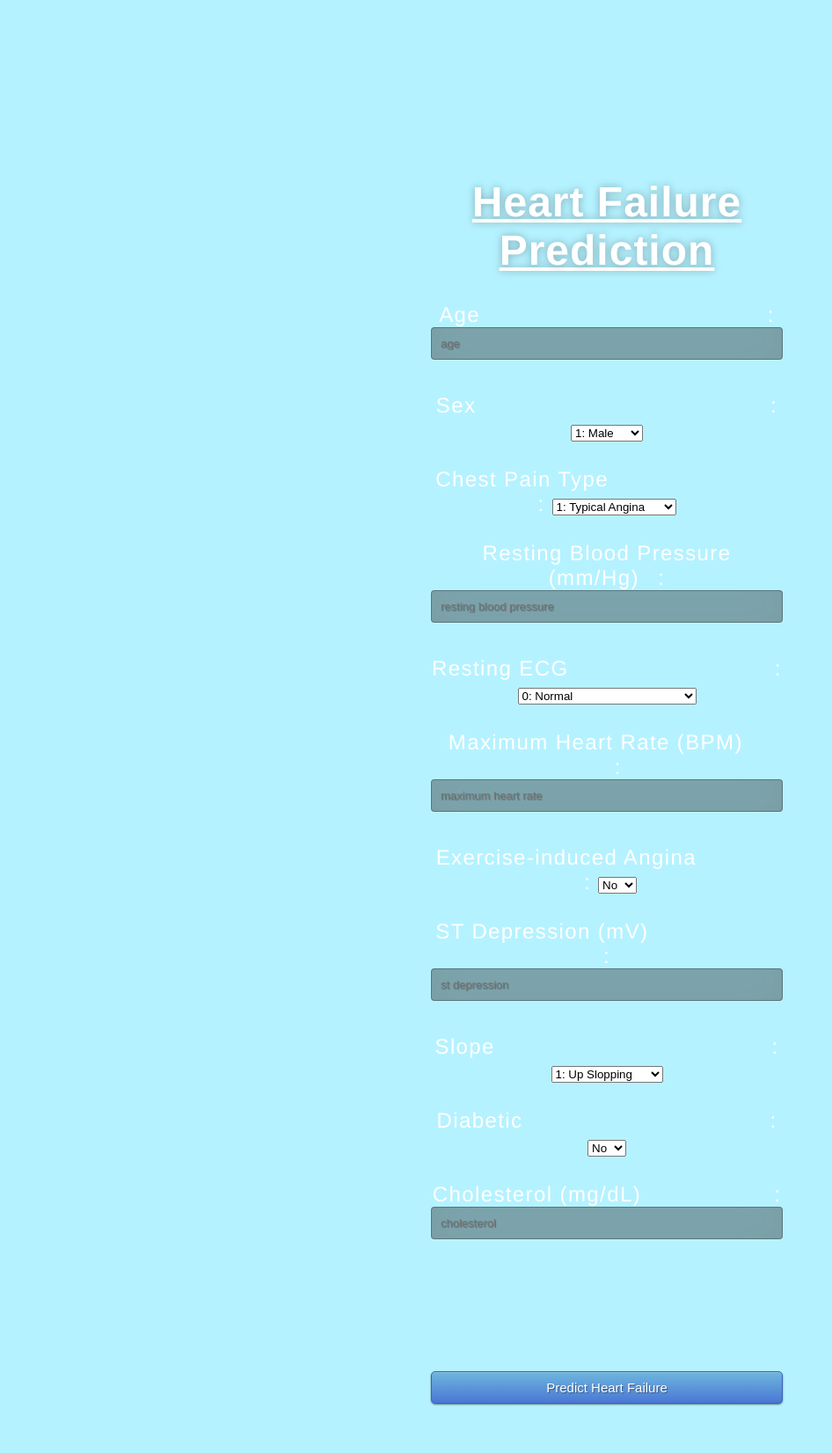
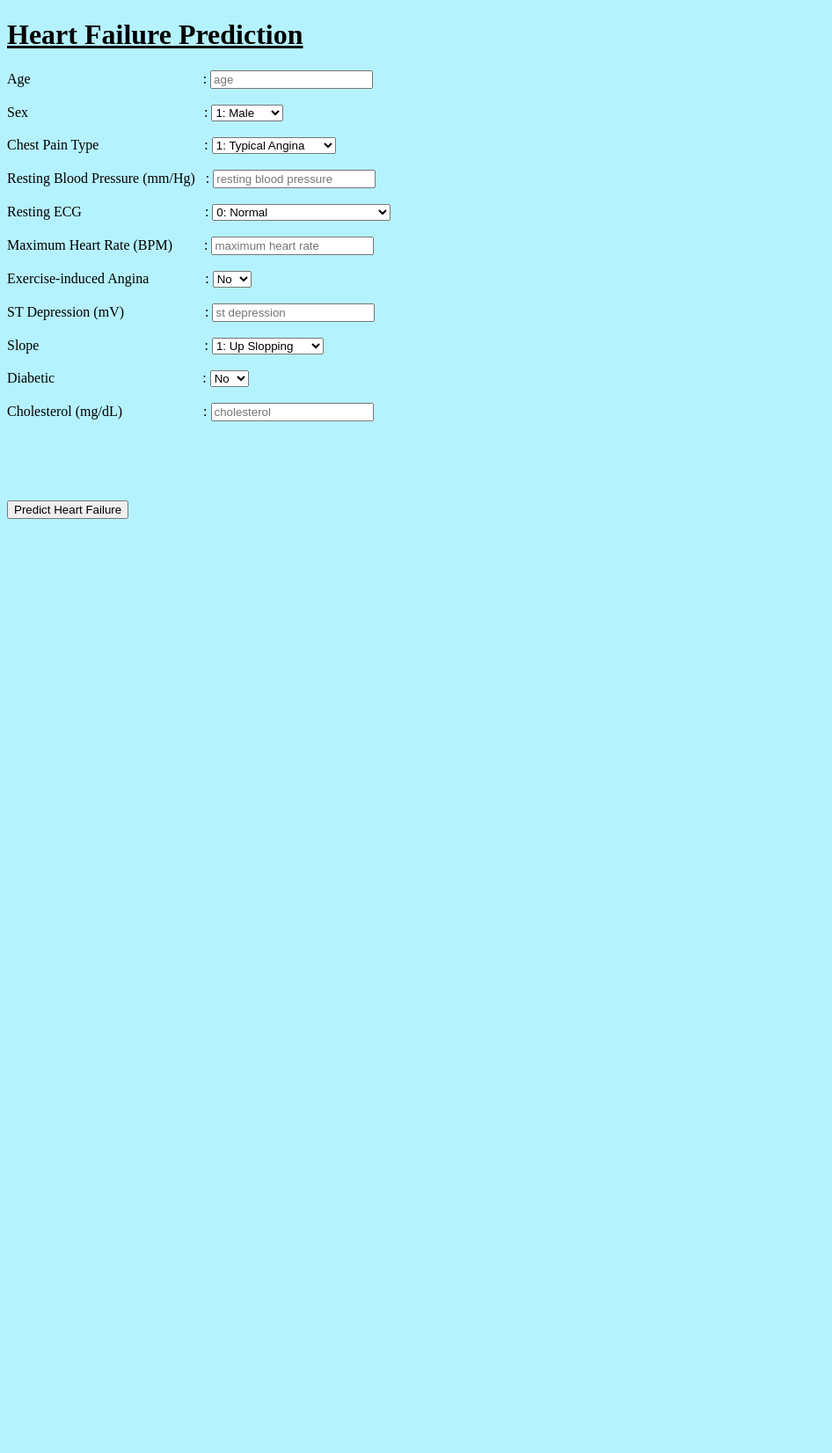
Before and after one commit to xevan1996/ADSCapstone, a Flask app: template templates/index.html in a window 1280 px wide. Shown: the whole page at 88% size, without its empty margins (0-946 px from the left). After the commit the page ends 590 px from the top, so only its background shows below. Run offline with Flask 2, Linux system fonts and the light colour scheme; the template is opened without the code that fills it, so the values that code supplies are empty; parts of the project's set-up code (start-up, migrations or seed data) failed here and were passed over.

Commit message:
Some corrections

```diff
--- a/app.py
+++ b/app.py
@@ -5,7 +5,10 @@ import joblib
 import statsmodels.api as sm
 import random
 
-app = Flask(__name__)
+app = Flask(__name__,
+            static_url_path='',
+            static_folder='ADSCapstone/static')
+
 model = joblib.load('HFD_model_1.pkl')
 
 @app.route('/')
--- a/templates/index.html
+++ b/templates/index.html
@@ -3,11 +3,6 @@
 <head>
   <meta charset="UTF-8">
   <title>Heart Failure Prediction</title>
-  <link href='https://fonts.googleapis.com/css?family=Pacifico' rel='stylesheet' type='text/css'>
-  <link href='https://fonts.googleapis.com/css?family=Arimo' rel='stylesheet' type='text/css'>
-  <link href='https://fonts.googleapis.com/css?family=Hind:300' rel='stylesheet' type='text/css'>
-  <link href='https://fonts.googleapis.com/css?family=Open+Sans+Condensed:300' rel='stylesheet' type='text/css'>
-  <link rel="stylesheet" href="{{ url_for('static', filename='css/style.css') }}">
 </head>
 <body style="background: rgb(181, 242, 255);">
   <div class="login">
```
Also changed, not shown: static/css/style.css (renamed from templates/style.css).
